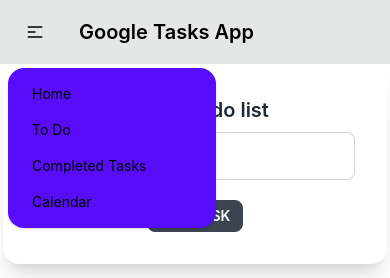
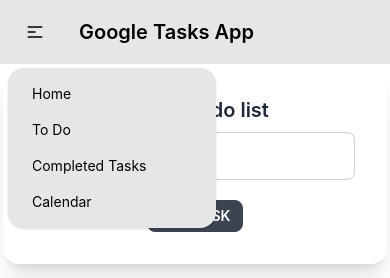
Before and after one commit to annise-arif/Google-Tasks-App, a React (Create React App) app: page / in a window 390 px wide. Both pictures are taken after a click on the label 35 px from the left and 32 px from the top of the page. Shown: the top 278 px of the page. Built offline with nearby package versions, Linux system fonts and the light colour scheme; no server answers.

Commit message:
updated navbar dropdown

```diff
--- a/src/pages/Navbar/Navbar.js
+++ b/src/pages/Navbar/Navbar.js
@@ -24,7 +24,7 @@
           </label>
           <ul
             tabIndex="0"
-            class="menu menu-compact dropdown-content mt-3 p-2 shadow bg-primary rounded-box w-52"
+            class="menu menu-compact dropdown-content mt-3 p-2 shadow bg-base-300 rounded-box w-52"
           >
             <li>
               <Link to="/home">Home</Link>
```
